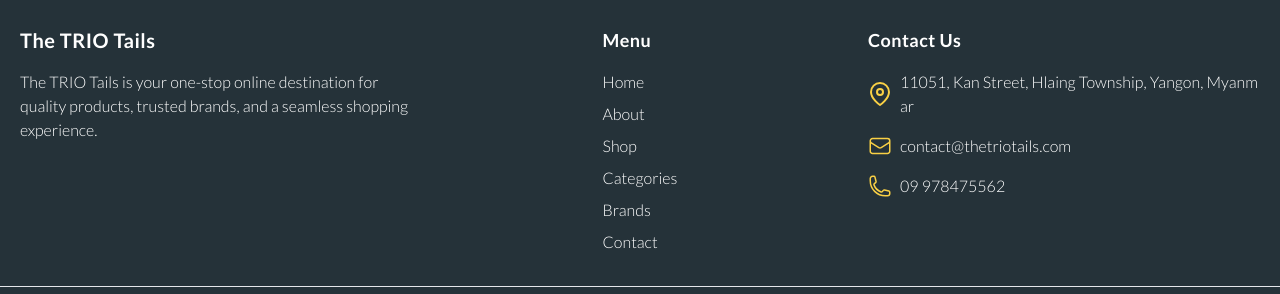
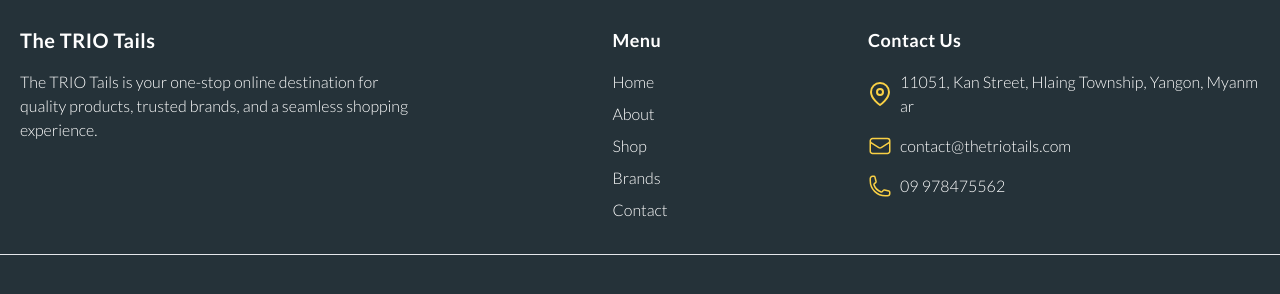
Before and after one commit to drine-kin/shophoria, a React (Vite) app: page / in a window 1280 px wide. Shown: the part 1726-2020 px from the top of the page. Built offline with nearby package versions, Linux system fonts and the light colour scheme; no server answers.

Commit message:
update footer

```diff
--- a/src/components/layout/Footer.jsx
+++ b/src/components/layout/Footer.jsx
@@ -36,8 +36,8 @@ const Footer = () => {
                             The TRIO Tails
                         </Heading>
                         <Paragraph className="font-light text-white ">
-                            The TRIO Tails is your one-stop online destination for
-                            quality products, trusted brands, and a seamless
+                            The TRIO Tails is your one-stop online destination
+                            for quality products, trusted brands, and a seamless
                             shopping experience.
                         </Paragraph>
                     </div>
@@ -50,7 +50,9 @@ const Footer = () => {
                                 Menu
                             </Heading>
                             <ul className="space-y-2">
-                                {navLinks.map((link) => (
+                                {navLinks.map((link) => {
+                                    if (link.label === "Categories") return;
+                                    return (
                                         <li key={link.label}>
                                             <Link
                                                 to={link.href}
@@ -59,7 +61,8 @@ const Footer = () => {
                                                 {link.label}
                                             </Link>
                                         </li>
-                                ))}
+                                    );
+                                })}
                             </ul>
                         </div>
                     </div>
@@ -68,9 +71,9 @@ const Footer = () => {
                             Contact Us
                         </Heading>
                         <ul className="space-y-4">
-                            <IconLabelContainer item={contactInfo.address}/>
-                            <IconLabelContainer item={contactInfo.email}/>
-                            <IconLabelContainer item={contactInfo.phone}/>
+                            <IconLabelContainer item={contactInfo.address} />
+                            <IconLabelContainer item={contactInfo.email} />
+                            <IconLabelContainer item={contactInfo.phone} />
                         </ul>
                     </div>
                 </div>
```
Lines whose indentation alone changed are shown as unchanged.
